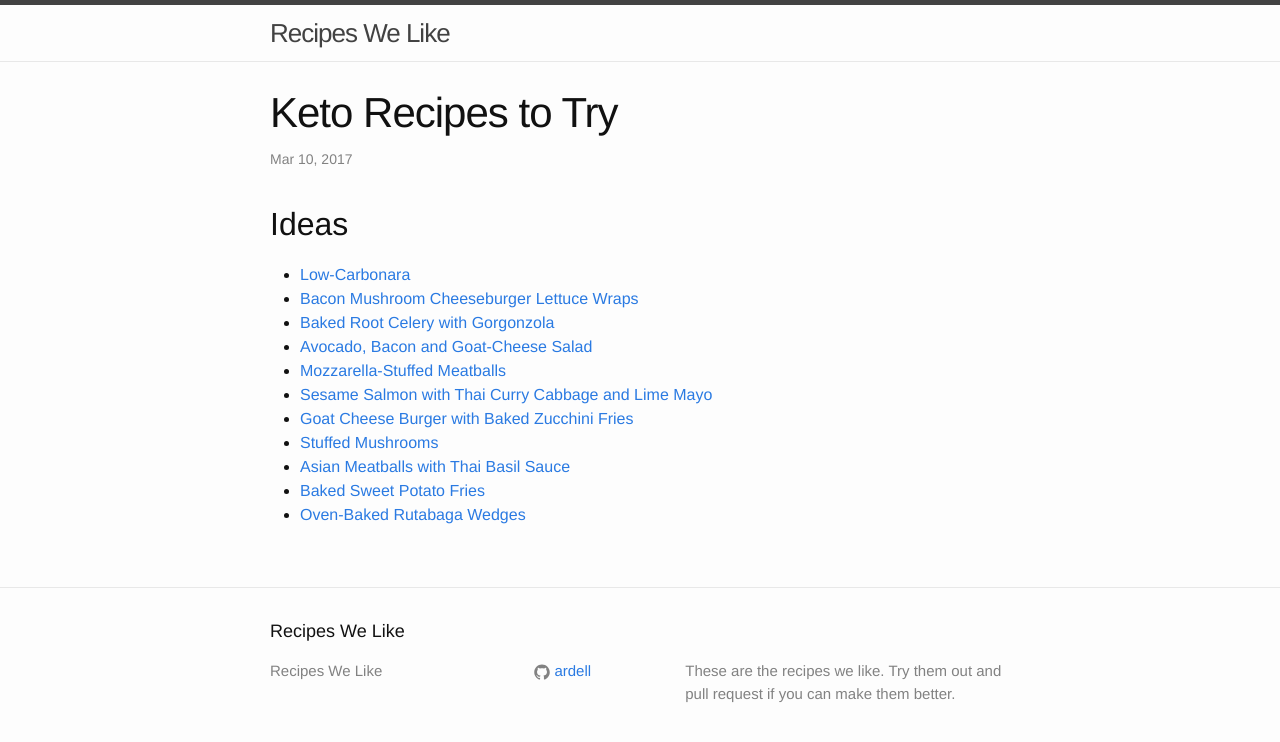
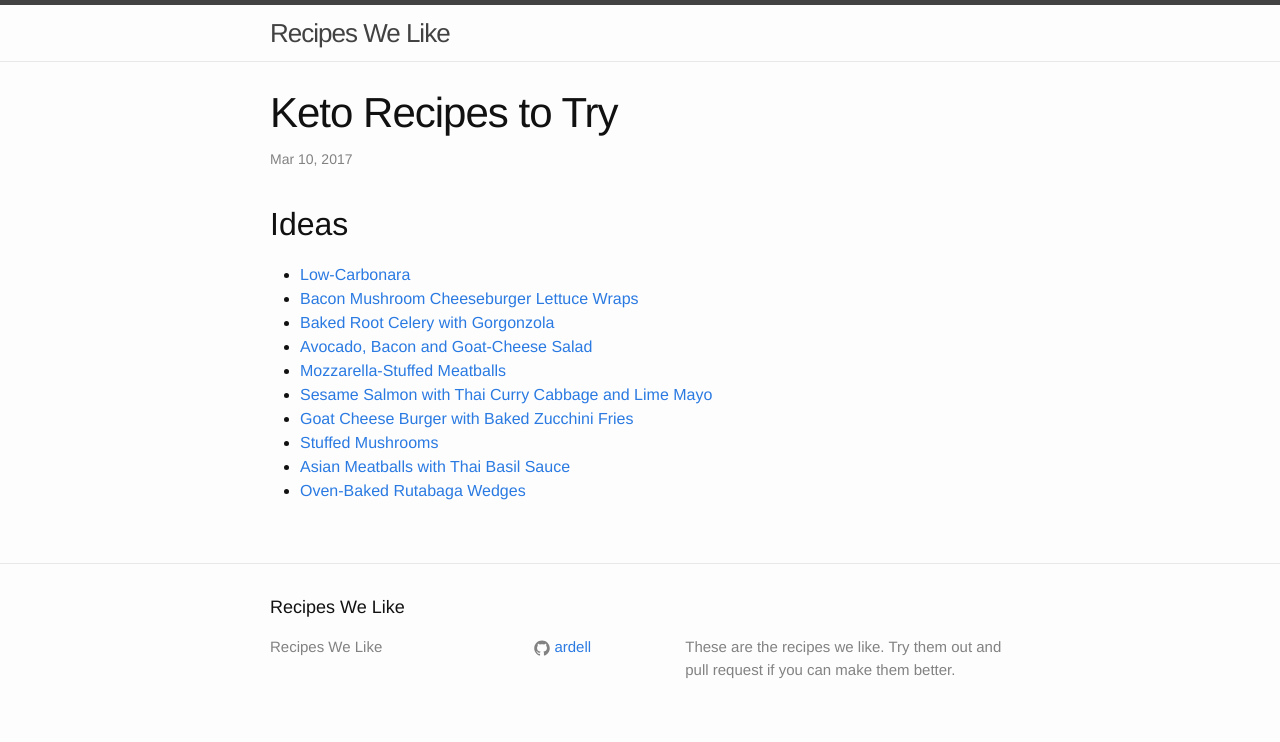
Before and after one commit to ardell/recipes, a Jekyll site: the page built from _posts/2017-03-10-keto-recipes-to-try.markdown, in a window 1280 px wide. Shown: the top 742 px of the page. Built offline with Jekyll 4.4.1, drawn with Linux system fonts in a browser that asks for light colours.

Commit message:
Remove sweet potato fries from keto list.

```diff
--- a/_posts/2017-03-10-keto-recipes-to-try.markdown
+++ b/_posts/2017-03-10-keto-recipes-to-try.markdown
@@ -16,5 +16,4 @@ Ideas
 - [Goat Cheese Burger with Baked Zucchini Fries](https://www.dietdoctor.com/recipes/goat-cheese-burger-baked-zucchini-fries)
 - [Stuffed Mushrooms](https://www.dietdoctor.com/recipes/stuffed-mushrooms)
 - [Asian Meatballs with Thai Basil Sauce](https://www.dietdoctor.com/recipes/asian-meatballs-thai-basil-sauce)
-- [Baked Sweet Potato Fries](https://www.dietdoctor.com/recipes/baked-sweet-potato-fries)
 - [Oven-Baked Rutabaga Wedges](https://www.dietdoctor.com/recipes/oven-baked-rutabaga-wedges)
```
